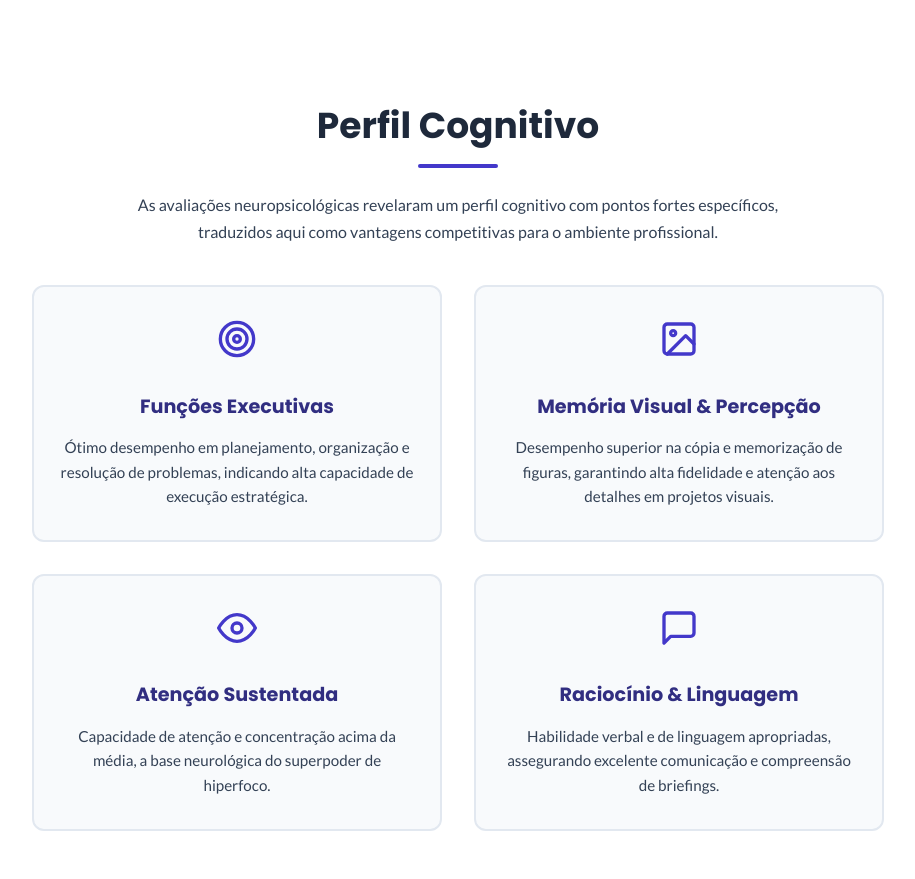
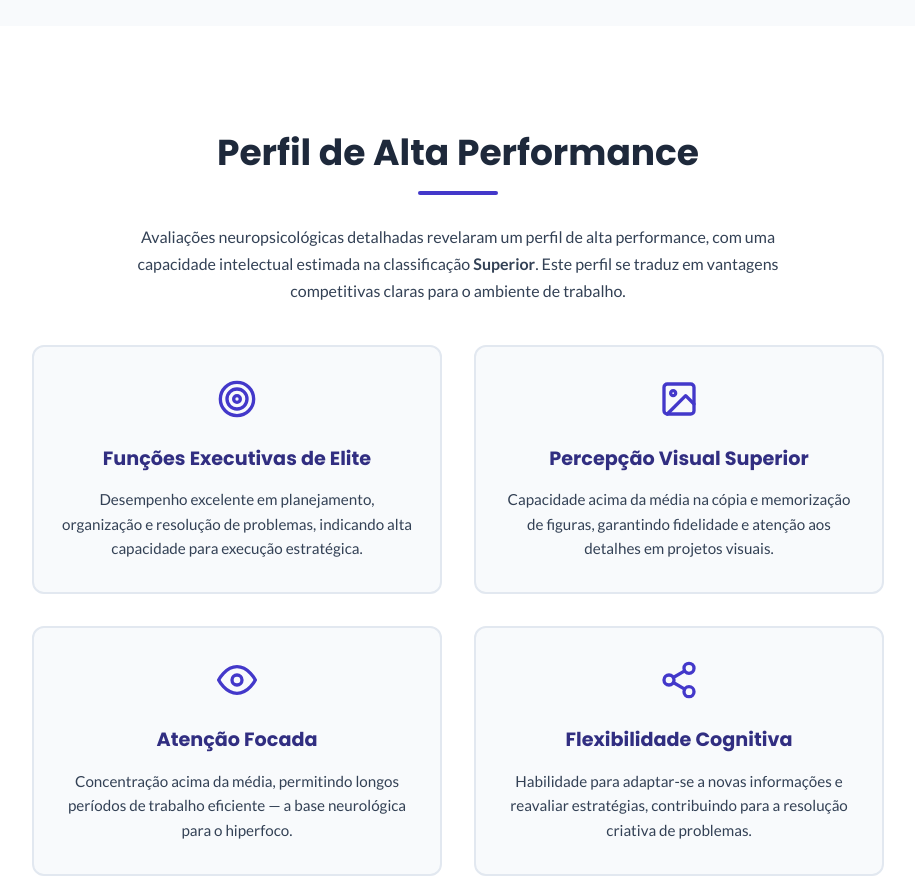
Before and after one commit to danignvs/cv, a plain HTML site: page index.html in a window 1280 px wide. Shown: the part 960-1839 px from the top of the page, without its empty margins (182-1097 px from the left). Drawn offline with Linux system fonts and the light colour scheme.

Commit message:
Update index.html

```diff
--- a/index.html
+++ b/index.html
@@ -1,4 +1,4 @@
-<!DOCTYPE html>
+l<!DOCTYPE html>
 <html lang="pt-BR">
 
 <head>
@@ -802,52 +802,43 @@
 
         <section id="qi">
     <div class="container">
-                <h2 data-animate="fade-up">Perfil Cognitivo</h2><br>
+        <h2 data-animate="fade-up">Perfil de Alta Performance</h2>
         <p data-animate="fade-up"
-                    style="text-align: center; max-width: 70ch; margin: -2rem auto 2.5rem; transition-delay: 0.1s;">As
-                    avaliações neuropsicológicas revelaram um perfil cognitivo com pontos fortes específicos, traduzidos
-                    aqui como vantagens competitivas para o ambiente profissional.</p>
+            style="text-align: center; max-width: 70ch; margin: 0 auto 2.5rem; transition-delay: 0.1s;">
+            Avaliações neuropsicológicas detalhadas revelaram um perfil de alta performance, com uma capacidade intelectual estimada na classificação <strong>Superior</strong>. Este perfil se traduz em vantagens competitivas claras para o ambiente de trabalho.
+        </p>
         <div class="cognitive-cards">
             <div class="cognitive-card" data-animate="fade-up" style="transition-delay: 0.2s;">
-                        <svg xmlns="http://www.w3.org/2000/svg" width="24" height="24" viewBox="0 0 24 24" fill="none"
-                            stroke="currentColor" stroke-width="2" stroke-linecap="round" stroke-linejoin="round">
-                            <circle cx="12" cy="12" r="10"></circle>
-                            <circle cx="12" cy="12" r="6"></circle>
-                            <circle cx="12" cy="12" r="2"></circle>
+                <svg xmlns="http://www.w3.org/2000/svg" width="24" height="24" viewBox="0 0 24 24" fill="none" stroke="currentColor" stroke-width="2" stroke-linecap="round" stroke-linejoin="round">
+                    <circle cx="12" cy="12" r="10"></circle><circle cx="12" cy="12" r="6"></circle><circle cx="12" cy="12" r="2"></circle>
                 </svg>
-                        <h4>Funções Executivas</h4>
-                        <p>Ótimo desempenho em planejamento, organização e resolução de problemas, indicando alta
-                            capacidade de execução estratégica.</p>
+                <h4>Funções Executivas de Elite</h4>
+                <p>Desempenho excelente em planejamento, organização e resolução de problemas, indicando alta capacidade para execução estratégica.</p>
             </div>
             <div class="cognitive-card" data-animate="fade-up" style="transition-delay: 0.3s;">
-                        <svg xmlns="http://www.w3.org/2000/svg" width="24" height="24" viewBox="0 0 24 24" fill="none"
-                            stroke="currentColor" stroke-width="2" stroke-linecap="round" stroke-linejoin="round">
-                            <rect x="3" y="3" width="18" height="18" rx="2" ry="2"></rect>
-                            <circle cx="8.5" cy="8.5" r="1.5"></circle>
-                            <polyline points="21 15 16 10 5 21"></polyline>
+                <svg xmlns="http://www.w3.org/2000/svg" width="24" height="24" viewBox="0 0 24 24" fill="none" stroke="currentColor" stroke-width="2" stroke-linecap="round" stroke-linejoin="round">
+                    <rect x="3" y="3" width="18" height="18" rx="2" ry="2"></rect><circle cx="8.5" cy="8.5" r="1.5"></circle><polyline points="21 15 16 10 5 21"></polyline>
                 </svg>
-                        <h4>Memória Visual & Percepção</h4>
-                        <p>Desempenho superior na cópia e memorização de figuras, garantindo alta fidelidade e atenção
-                            aos detalhes em projetos visuais.</p>
+                <h4>Percepção Visual Superior</h4>
+                <p>Capacidade acima da média na cópia e memorização de figuras, garantindo fidelidade e atenção aos detalhes em projetos visuais.</p>
             </div>
             <div class="cognitive-card" data-animate="fade-up" style="transition-delay: 0.4s;">
-                        <svg xmlns="http://www.w3.org/2000/svg" width="24" height="24" viewBox="0 0 24 24" fill="none"
-                            stroke="currentColor" stroke-width="2" stroke-linecap="round" stroke-linejoin="round">
-                            <path d="M1 12s4-8 11-8 11 8 11 8-4 8-11 8-11-8-11-8z"></path>
-                            <circle cx="12" cy="12" r="3"></circle>
+                <svg xmlns="http://www.w3.org/2000/svg" width="24" height="24" viewBox="0 0 24 24" fill="none" stroke="currentColor" stroke-width="2" stroke-linecap="round" stroke-linejoin="round">
+                    <path d="M1 12s4-8 11-8 11 8 11 8-4 8-11 8-11-8-11-8z"></path><circle cx="12" cy="12" r="3"></circle>
                 </svg>
-                        <h4>Atenção Sustentada</h4>
-                        <p>Capacidade de atenção e concentração acima da média, a base neurológica do superpoder de
-                            hiperfoco.</p>
+                <h4>Atenção Focada</h4>
+                <p>Concentração acima da média, permitindo longos períodos de trabalho eficiente — a base neurológica para o hiperfoco.</p>
             </div>
             <div class="cognitive-card" data-animate="fade-up" style="transition-delay: 0.5s;">
-                        <svg xmlns="http://www.w3.org/2000/svg" width="24" height="24" viewBox="0 0 24 24" fill="none"
-                            stroke="currentColor" stroke-width="2" stroke-linecap="round" stroke-linejoin="round">
-                            <path d="M21 15a2 2 0 0 1-2 2H7l-4 4V5a2 2 0 0 1 2-2h14a2 2 0 0 1 2 2z"></path>
+                <svg xmlns="http://www.w3.org/2000/svg" width="24" height="24" viewBox="0 0 24 24" fill="none" stroke="currentColor" stroke-width="2" stroke-linecap="round" stroke-linejoin="round">
+        <circle cx="18" cy="5" r="3"></circle>
+        <circle cx="6" cy="12" r="3"></circle>
+        <circle cx="18" cy="19" r="3"></circle>
+        <line x1="8.59" y1="13.51" x2="15.42" y2="17.49"></line>
+        <line x1="15.41" y1="6.51" x2="8.59" y2="10.49"></line>
     </svg>
-                        <h4>Raciocínio & Linguagem</h4>
-                        <p>Habilidade verbal e de linguagem apropriadas, assegurando excelente comunicação e compreensão
-                            de briefings.</p>
+                <h4>Flexibilidade Cognitiva</h4>
+                <p>Habilidade para adaptar-se a novas informações e reavaliar estratégias, contribuindo para a resolução criativa de problemas.</p>
             </div>
         </div>
     </div>
```
Lines whose indentation alone changed are shown as unchanged.
